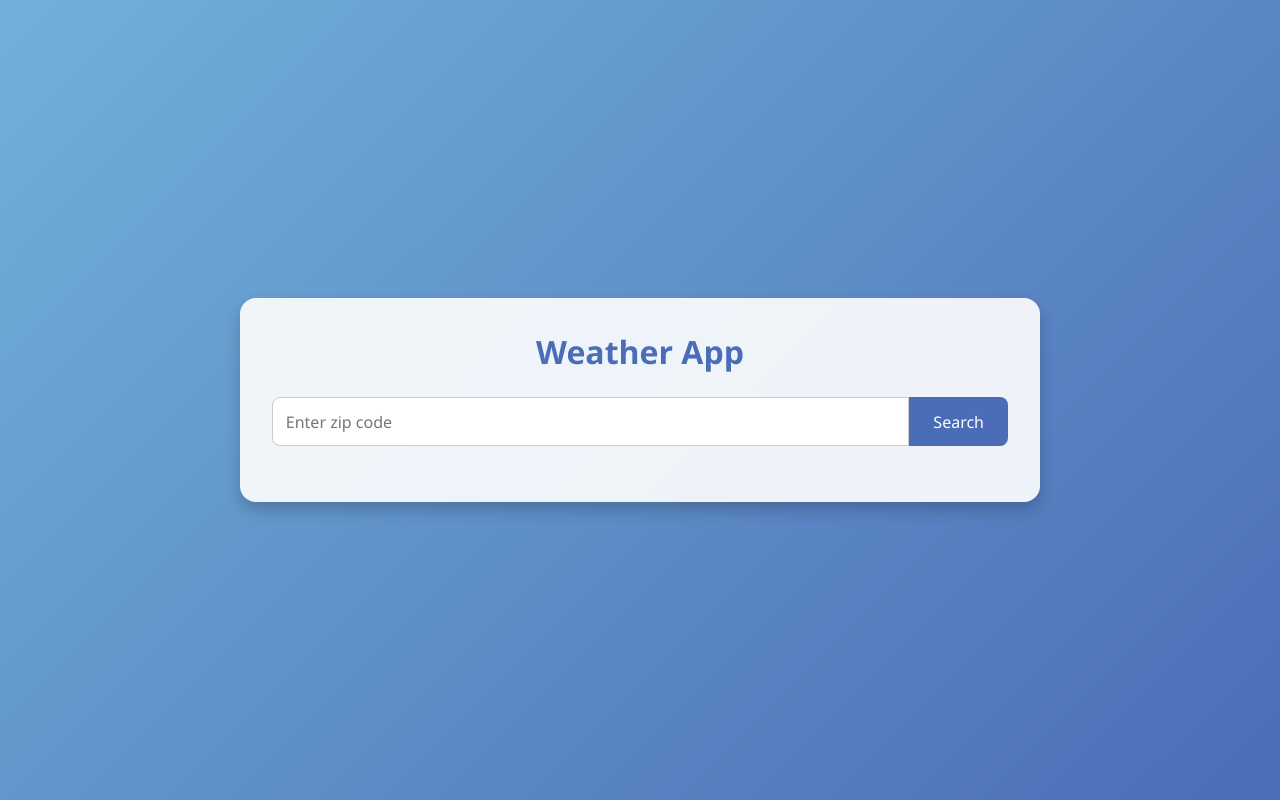
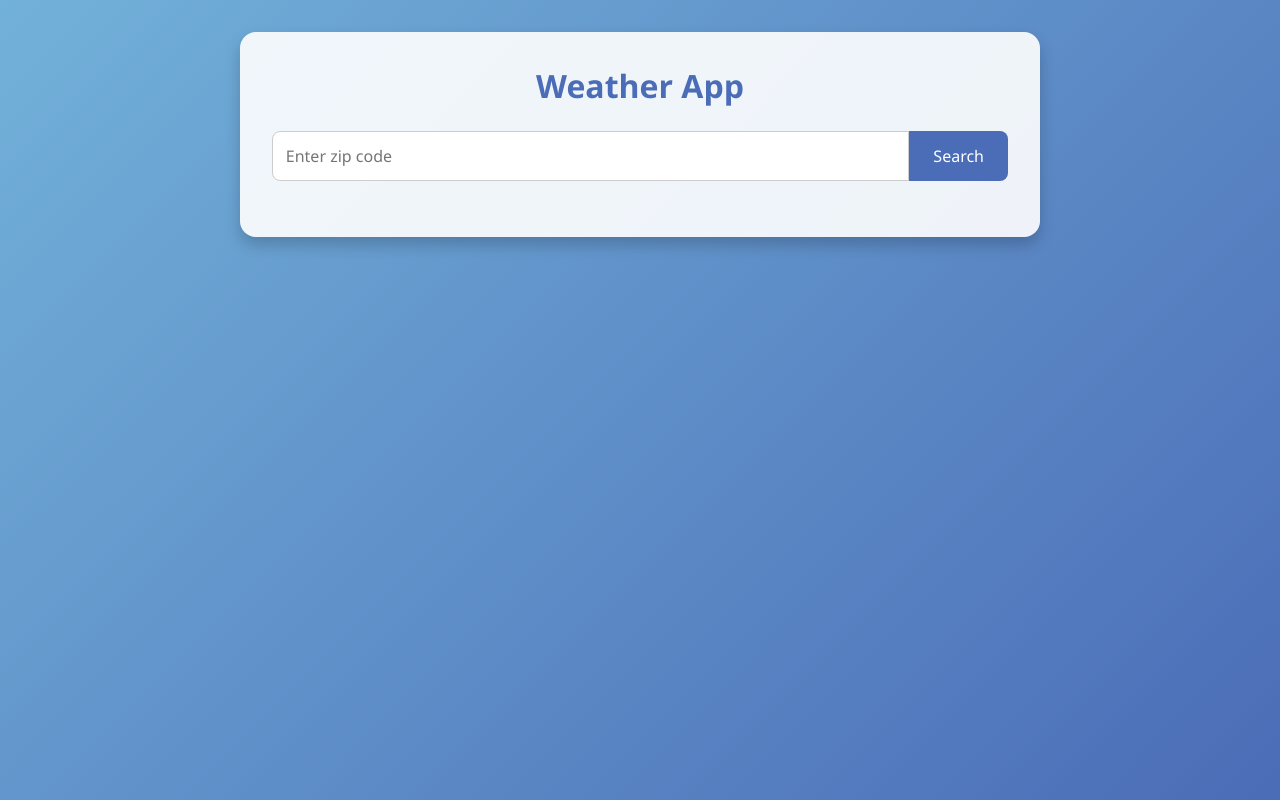
Before and after one commit to eeshansrivastava89/weather-app, a plain HTML site: page index.html in a window 1280 px wide. Drawn offline with nearby package versions, Linux system fonts and the light colour scheme.

Commit message:
Fix scrolling issue with historical data display

```diff
--- a/style.css
+++ b/style.css
@@ -7,11 +7,13 @@
 
 body {
     background: linear-gradient(135deg, #72b1d9, #4b6cb7);
-    height: 100vh;
+    min-height: 100vh;
     display: flex;
     justify-content: center;
-    align-items: center;
+    align-items: flex-start;
+    padding: 2rem 0;
     color: #333;
+    overflow-y: auto;
 }
 
 .container {
```
